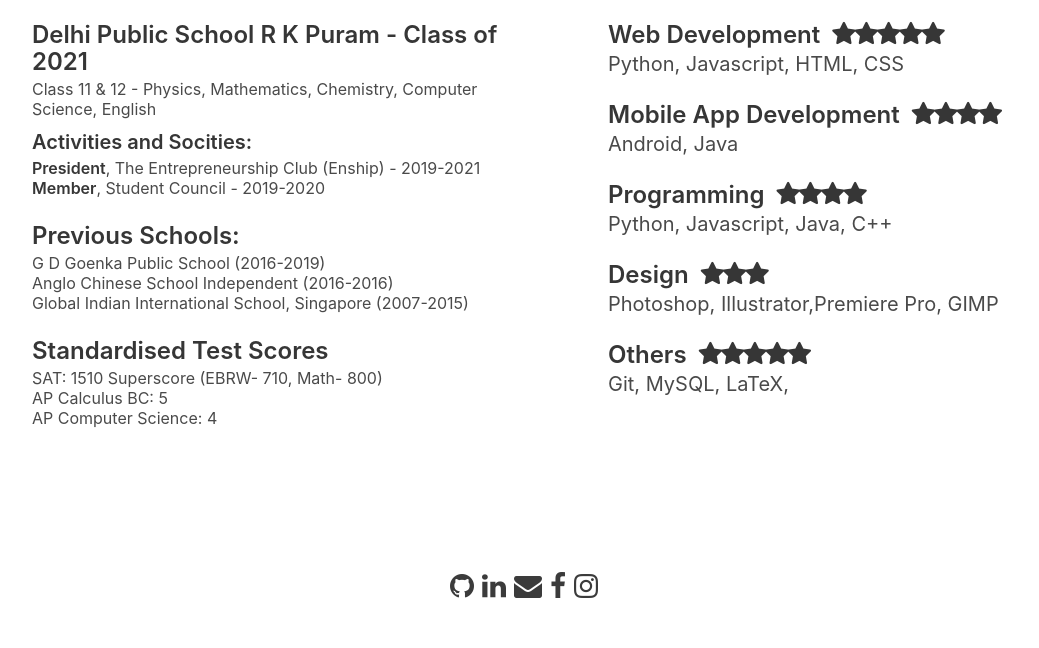
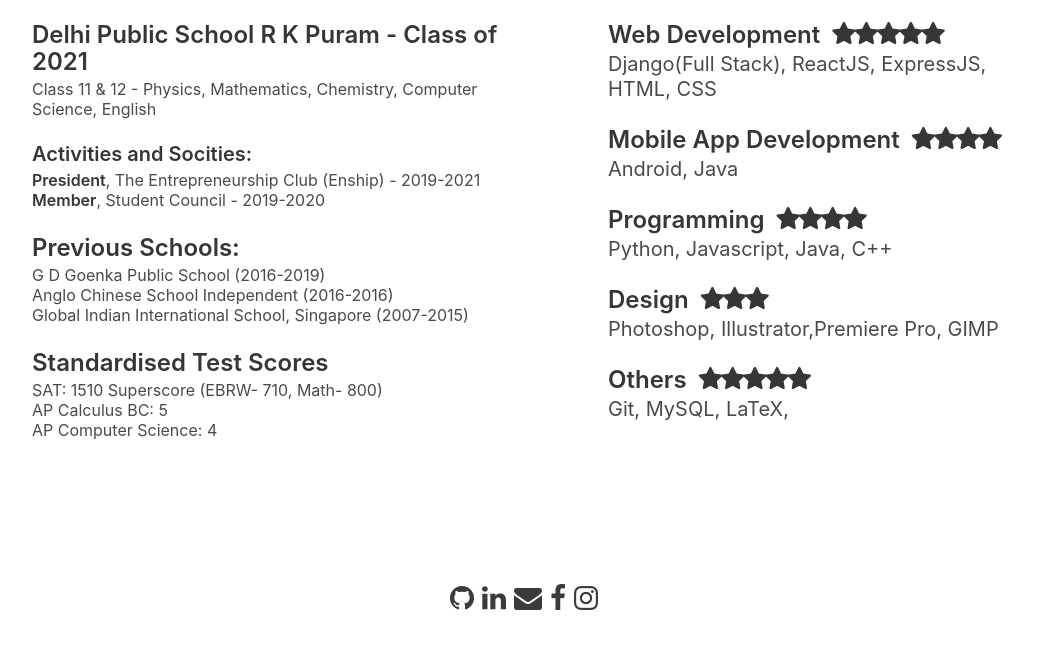
Before and after one commit to Avikam03/Avikam03, a Gatsby site: page / in a window 1280 px wide. Shown: the part 1554-2202 px from the top of the page, without its empty margins (116-1155 px from the left). Built offline with nearby package versions, Linux system fonts and the light colour scheme; Gatsby itself is replaced by a stand-in of ours.

Commit message:
fixed a heading issue

```diff
--- a/src/pages/index.js
+++ b/src/pages/index.js
@@ -105,6 +105,7 @@
                 </h1>
                 <h1 class="subtitle is-6">
                     Class 11 & 12 - Physics, Mathematics, Chemistry, Computer Science, English
+                </h1>
                 <h1 class="title is-5 mt-3">
                   <strong>Activities and Socities:</strong>
                 </h1>
@@ -113,7 +114,6 @@
                     <li><strong>President</strong>, The Entrepreneurship Club (Enship) - 2019-2021</li>
                     <li><strong>Member</strong>, Student Council - 2019-2020</li>
                   </ul>
-                    </h1>
                 </h1>
                 <h1 class="title is-4 mt-3">
                   Previous Schools:
@@ -145,7 +145,7 @@
                   <span class="fa fa-star"></span>
                   <span class="fa fa-star"></span>
                 </h1>
-                <p class="subtitle">Python, Javascript, HTML, CSS</p>
+                <p class="subtitle">Django(Full Stack), ReactJS, ExpressJS, HTML, CSS</p>
                 <h1 class="title is-4 mt-3">
                   Mobile App Development &nbsp;
                   <span class="fa fa-star"></span>
```
Lines whose indentation alone changed are shown as unchanged.
